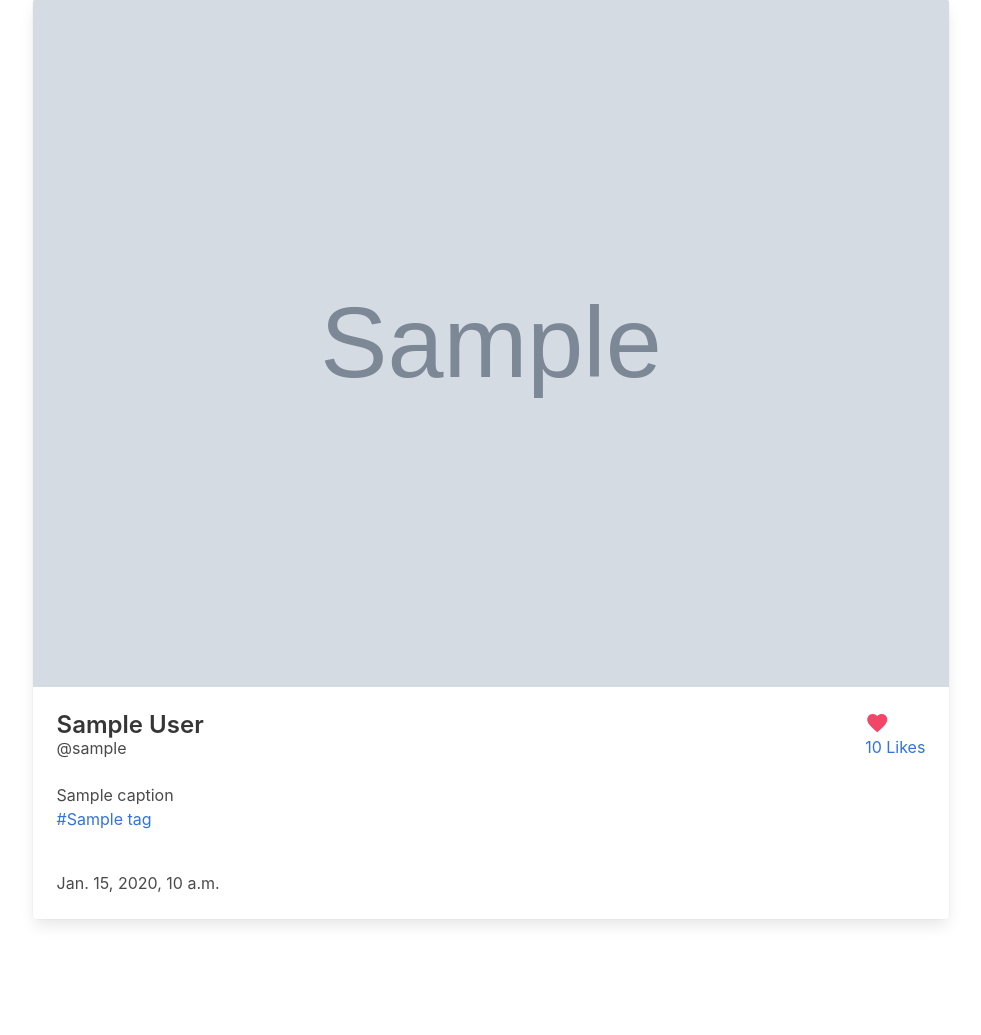
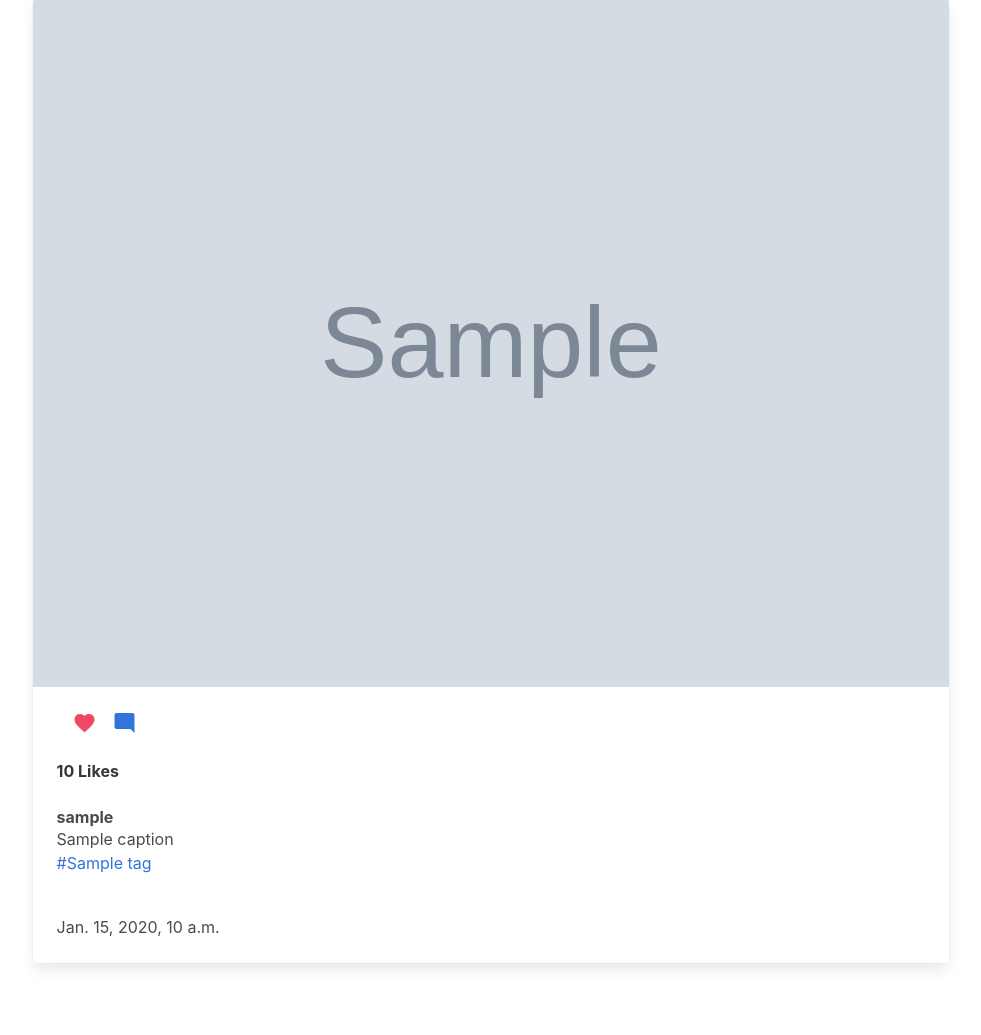
Before and after one commit to saharfk/instagramCloneProject, a Django app: template instagram_clone/instagram_clone/templates/index.html in a window 1280 px wide. Shown: the part 101-1136 px from the top of the page, without its empty margins (149-1130 px from the left). Before the commit the page ends 1026 px from the top, so only its background shows below. Run offline with Django 3.2, Linux system fonts and the light colour scheme; the template is opened without the code that fills it: most values are stand-ins (such as "Sample title", 1, 10 or a date in 2020); grey boxes marked "Sample" are stand-in pictures.

Commit message:
add comment icon and some more changes

```diff
--- a/instagram_clone/instagram_clone/templates/index.html
+++ b/instagram_clone/instagram_clone/templates/index.html
@@ -17,25 +17,26 @@
                 </figure>
             </div>
             <div class="card-content">
+
                 <div class="media">
-                    <div class="media-content">
-                        {% if post_item.user.profile.first_name %}
-                        <a href="{% url 'profile' post_item.user %}"><p class="title is-4">
-                            {{post_item.user.profile.first_name }}
-                            {{ post_item.user.profile.last_name }}</p></a>
-                        {% else %}
-                        <a href="{% url 'profile' post_item.user %}"><p class="title is-4">?</p></a>
-                        {% endif %}
-                        <a href="{% url 'profile' post_item.user %}"><p class="subtitle is-6">
-                            @{{ post_item.user.username }}</p></a>
+                    <div class="media-right">
+                        <a href="{% url 'postlike' post_item.id %}">
+                            <i class="material-icons  has-text-danger">favorite</i>
+                        </a>
                     </div>
                     <div class="media-right">
-                        <a href="{% url 'postlike' post_item.id %}">
-                            <i class="material-icons has-text-danger">favorites</i>
-                            <p>{{ post_item.likes}} Likes</p>
+                        <a  href="{{ post_item.get_absolute_url }}">
+                            <i class="material-icons  ">mode_comment</i>
                         </a>
                     </div>
+
+
                 </div>
+                <div class="media-content">
+                        <strong><p>{{ post_item.likes }} Likes</p></strong> </br>
+                        <a href="{% url 'profile' post_item.user %}"><p class="subtitle is-6">
+                            <b>{{ post_item.user.username }}</b></p></a>
+                    </div>
 
                 <div class="content">
                     {{ post_item.caption }}
```
Also changed, not shown: instagram_clone/db.sqlite3.
